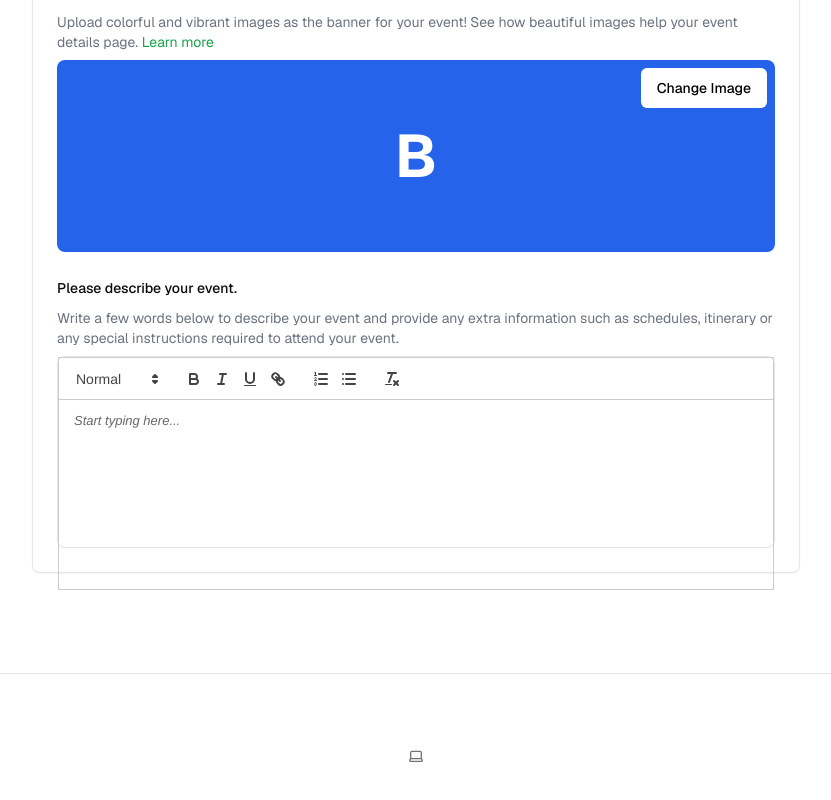
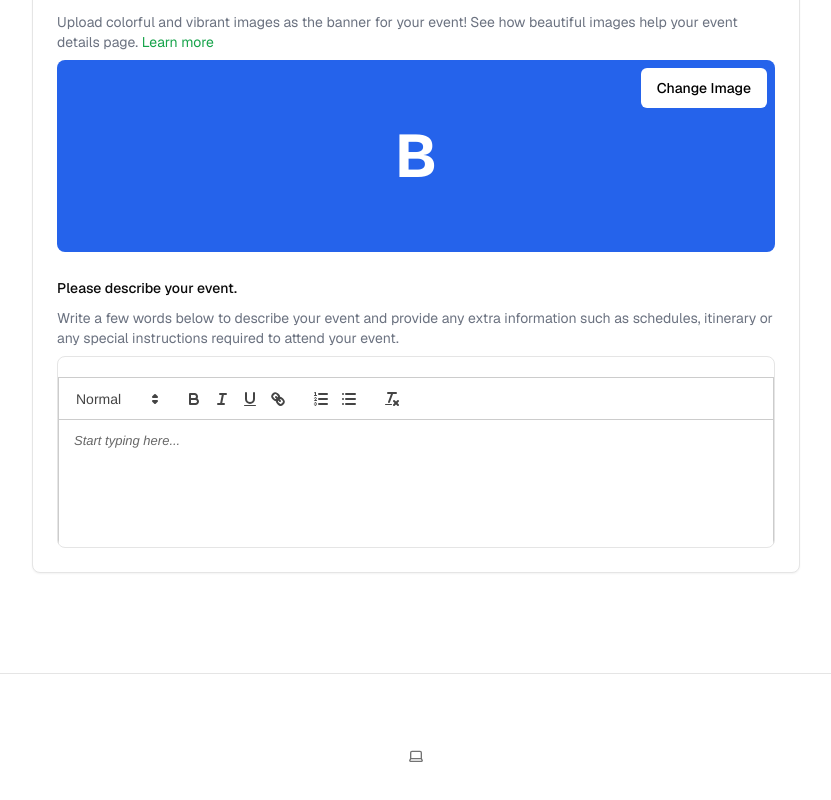
Before and after one commit to obichijioke/event-app-superbase, a Next.js app: page /create in a window 1280 px wide. Shown: the part 813-1613 px from the top of the page, without its empty margins (224-1055 px from the left). Built offline with nearby package versions, Linux system fonts and the light colour scheme; no server answers; the database is empty.

Commit message:
editor height fix 2

```diff
--- a/components/event/EventForm.tsx
+++ b/components/event/EventForm.tsx
@@ -186,12 +186,12 @@
               extra information such as schedules, itinerary or any special
               instructions required to attend your event.
             </p>
-            <div className="border rounded-lg h-48 relative">
+            <div className="py-5 border rounded-lg h-48 overflow-hidden">
 
               <ReactQuill
                 id="event-description"
                 placeholder="Start typing here..."
-                className="border-none focus:ring-0 rounded-lg h-full"
+                className="rounded-lg h-full border-none focus:ring-0"
                 value={eventDescription}
                 onChange={(e) => setEventDescription(e)}
               />
```
